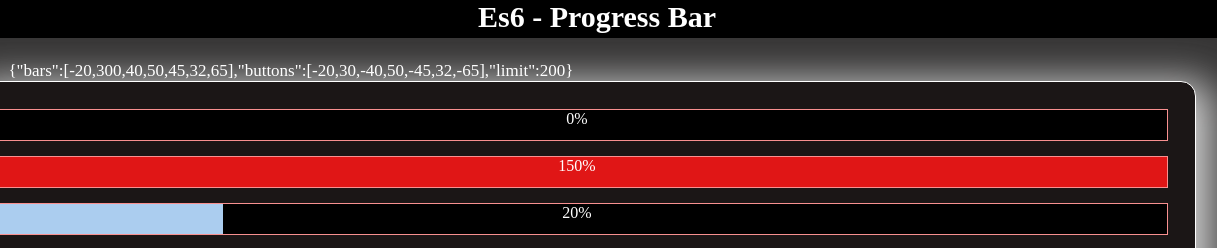
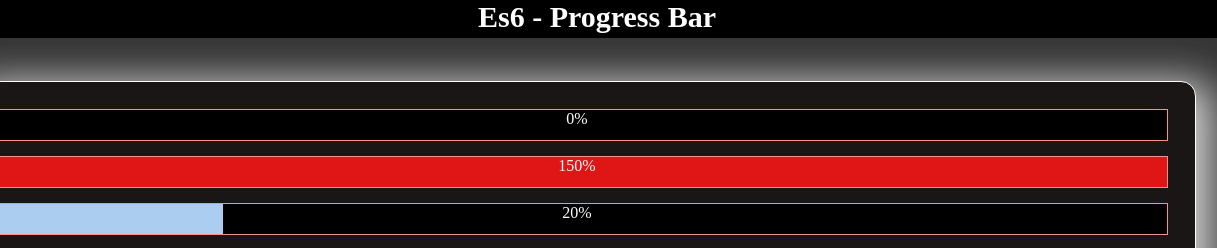
Before and after one commit to NagShukl/ES6_ProgressBar, a website built with webpack: page docs/index.html in a window 1280 px wide. Shown: the top 248 px of the page, 63-1280 px from the left. Built offline with nearby package versions, Linux system fonts and the light colour scheme; no server answers.

Commit message:
flicker issue

```diff
--- a/docs/index.html
+++ b/docs/index.html
@@ -1 +1 @@
-<!doctype html><html lang="en"><head><meta charset="UTF-8"><meta name="viewport" content="width=device-width,initial-scale=1"><title>**JSR JS Progressbar</title><link href="bundle.css" rel="stylesheet"></head><body><header><div><a href=""><img src="https://avatars2.githubusercontent.com/u/12188789?s=40&v=4" width="30" height="30"> </a>Es6 - Progress Bar</div></header><section class="main-container"><div id="orgData"></div></section><section><div class="appContainer" id="appContainer"></div></section><section><ul class="info"><li>Plain JavaScript (ES 6), No external Library</li><li>100% responsive, No use of any external css</li><li>npm, SAAS, Web Pack, Minifying</li><li>Jasmin - Karma, Integrated, 100% code coverage</li></ul></section><script src="js/2.fd5ea04f.chunk.js"></script><script src="js/app.da9bfb96.js"></script><script src="js/app1.7e4bdb40.js"></script></body></html>
+<!doctype html><html lang="en"><head><meta charset="UTF-8"><meta name="viewport" content="width=device-width,initial-scale=1"><title>**JSR JS Progressbar</title><link href="bundle.css" rel="stylesheet"></head><body><header><div><a href=""><img src="https://avatars2.githubusercontent.com/u/12188789?s=40&v=4" width="30" height="30"> </a>Es6 - Progress Bar</div></header><section class="main-container"><div id="orgData"></div></section><section><div class="appContainer" id="appContainer"></div></section><section><ul class="info"><li>Plain JavaScript (ES 6), No external Library</li><li>100% responsive, No use of any external css</li><li>npm, SAAS, Web Pack, Minifying</li><li>Jasmin - Karma, Integrated, 100% code coverage</li></ul></section><script src="js/2.fd5ea04f.chunk.js"></script><script src="js/app.a3e12c7e.js"></script><script src="js/app1.e5ca8f42.js"></script></body></html>
--- a/src/scripts/ProgressBar.js
+++ b/src/scripts/ProgressBar.js
@@ -15,7 +15,7 @@ export default class ProgressBar {
         this.getOriginalData();
     }
     getOriginalData = () => {
-        document.getElementById('orgData').innerHTML = JSON.stringify(this.pBarModel);
+        //document.getElementById('orgData').innerHTML = JSON.stringify(this.pBarModel);
     }
     updateProgressBar = (evt) => {
 
--- a/src/styles/index.scss
+++ b/src/styles/index.scss
@@ -9,6 +9,7 @@ body {
   color: $body-color;
   padding: 1%;
   background-color: $body-background-color;
+  overflow-x: hidden;
   section {
       ul {
           list-style-type: square;
```
Also changed, not shown: docs/bundle.css, 5 other files.
